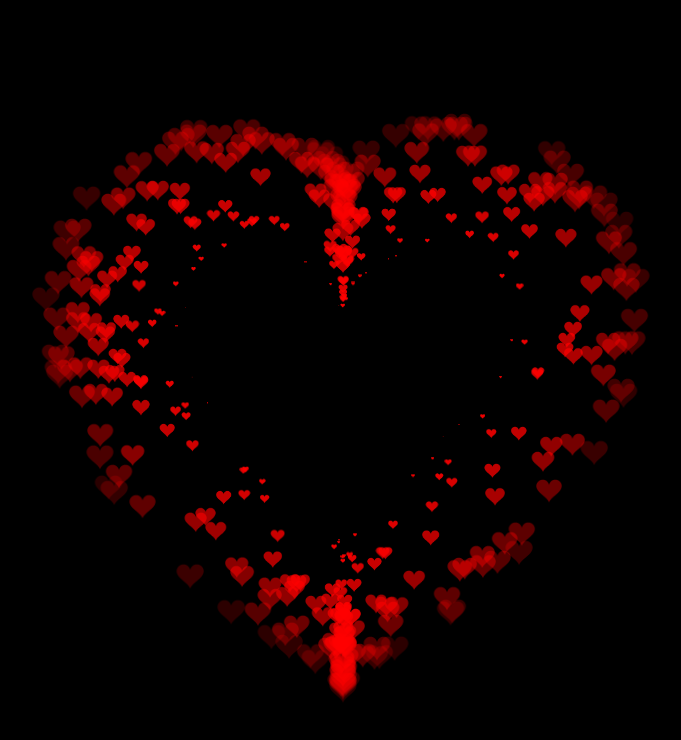
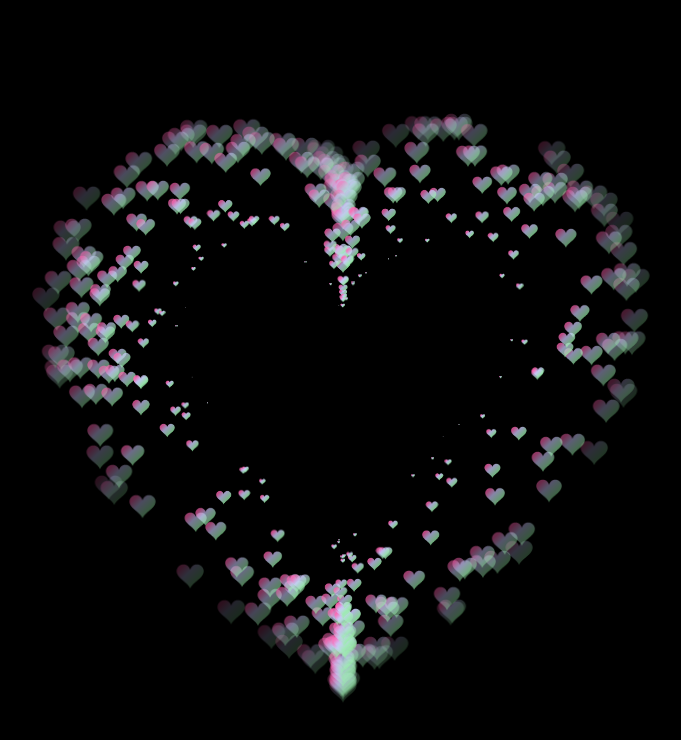
Before and after one commit to minhpham21/demo_t7, a plain HTML site: page index.html in a window 1280 px wide. Shown: the whole page, without its empty margins (297-978 px from the left). Drawn offline with nearby package versions, Linux system fonts and the light colour scheme.

Commit message:
#update color

```diff
--- a/index.html
+++ b/index.html
@@ -228,6 +228,19 @@
                     canvas.width = settings.size;
                     canvas.height = settings.size;
 
+                    // context.fillStyle = context.fillStyle = 'rgb(red,green,blue)'
+                    let gradient = context.createLinearGradient(0, 0, canvas.width, canvas.height);
+                    // gradient.addColorStop(0.1, '#ff5c33');
+                    gradient.addColorStop(0.2, '#ff66b3');
+                    // gradient.addColorStop(0.6, '#b3ffff');
+                    gradient.addColorStop(0.4, '#ccccff');
+                    gradient.addColorStop(0.8, '#80ff80');
+                    // gradient.addColorStop(0.9, '#ffff33');
+                    // context.strokeStyle = gradient;
+
+                    context.fillStyle = gradient
+                    context.fillRect(200, 50, 100, 50);
+
                     function to(t) {
                         var point = pointOnHeart(t);
 
@@ -251,7 +264,7 @@
                     }
 
                     context.closePath();
-                    context.fillStyle = '#FF0000';
+
                     context.fill();
 
                     var image = new Image();
@@ -294,7 +307,7 @@
                 }, 10);
 
             })(document.getElementById('app'));
-            });
+        });
     </script>
 </body>
 
```
